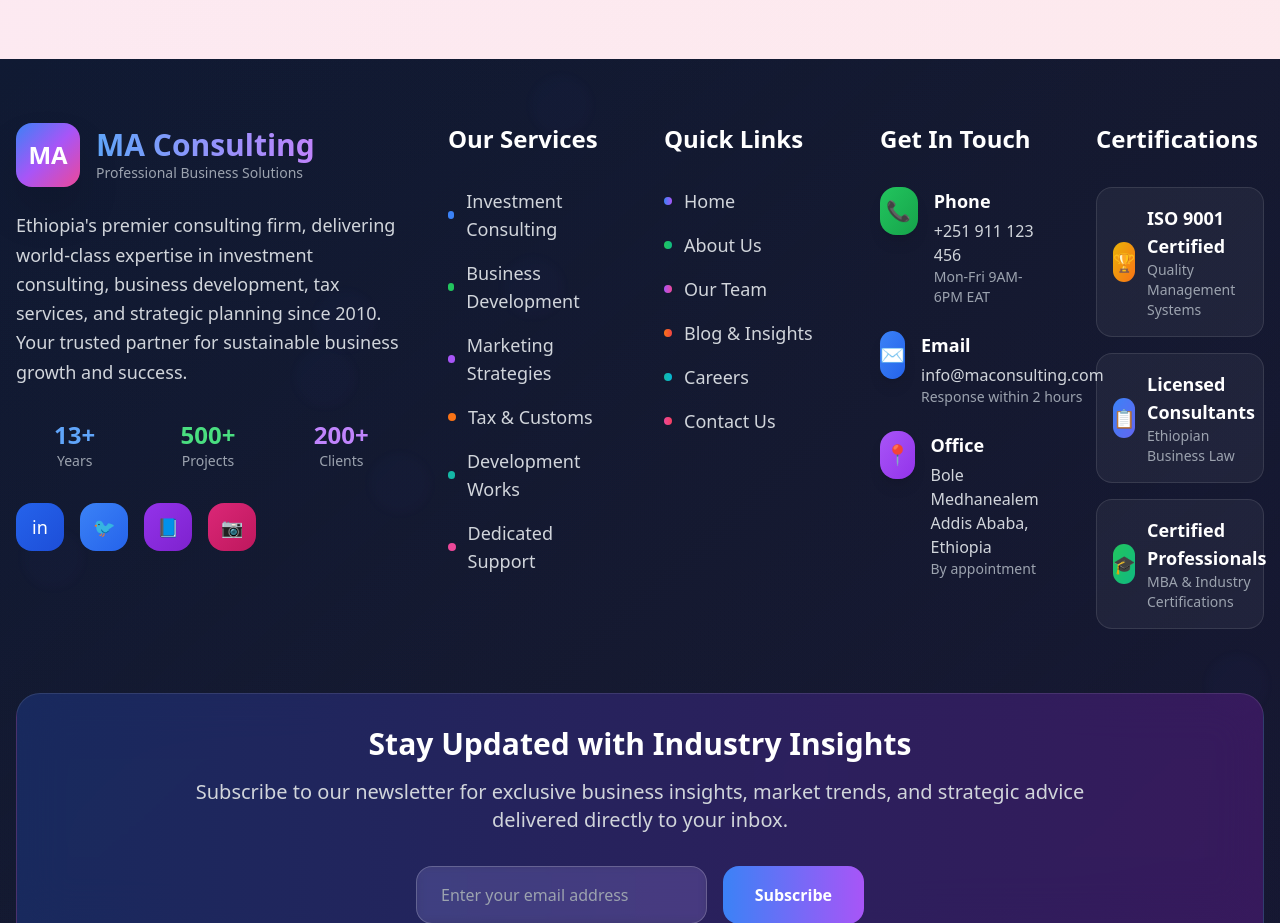
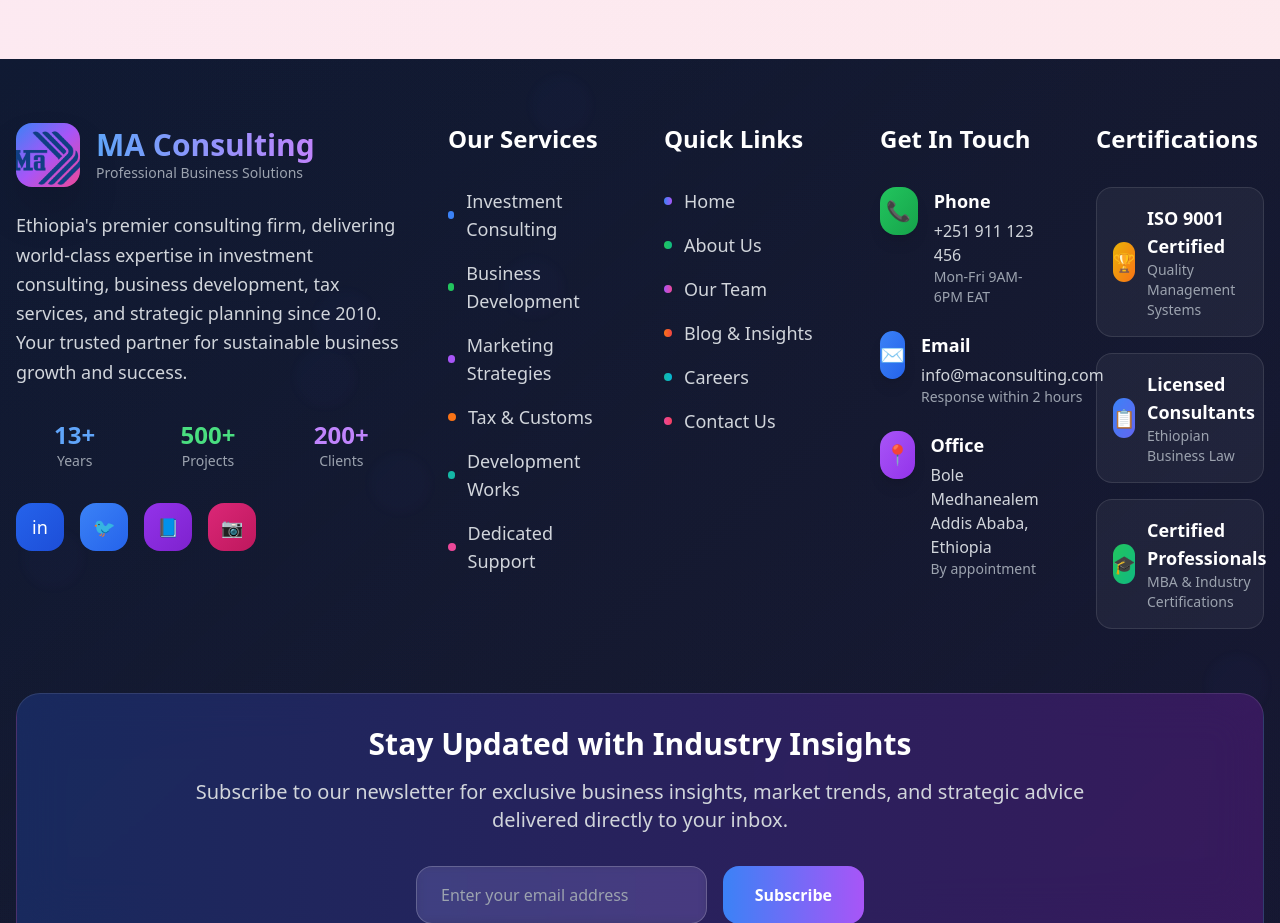
Before and after one commit to jonnahjr/MA-Consulting-Website, a React (Vite) app in the folder apps/web/: page / in a window 1280 px wide. Shown: the part 10080-11003 px from the top of the page. Built offline with nearby package versions, Linux system fonts and the light colour scheme; no server answers.

Commit message:
Add MA Consulting logo to Footer component

```diff
--- a/apps/web/src/components/Footer.tsx
+++ b/apps/web/src/components/Footer.tsx
@@ -1,3 +1,5 @@
+import maLogo from '../assets/images/team/ma.png'
+
 const Footer = () => {
   return (
     <footer className="bg-gradient-to-br from-slate-900 via-gray-900 to-slate-900 text-white relative overflow-hidden">
@@ -30,8 +32,17 @@ const Footer = () => {
           {/* Company Branding & Description */}
           <div className="lg:col-span-4 animate-fade-in-up">
             <div className="flex items-center space-x-4 mb-6">
-              <div className="w-16 h-16 bg-gradient-to-br from-blue-500 via-purple-500 to-pink-500 rounded-2xl flex items-center justify-center shadow-2xl">
-                <span className="text-2xl text-white font-bold">MA</span>
+              <div className="w-16 h-16 bg-gradient-to-br from-blue-500 via-purple-500 to-pink-500 rounded-2xl flex items-center justify-center shadow-2xl overflow-hidden">
+                <img
+                  src={maLogo}
+                  alt="MA Consulting Logo"
+                  className="w-full h-full object-cover"
+                  onError={(e) => {
+                    // Fallback to text logo if image fails to load
+                    const parent = e.currentTarget.parentElement!;
+                    parent.innerHTML = '<span class="text-2xl text-white font-bold">MA</span>';
+                  }}
+                />
               </div>
               <div>
                 <h3 className="text-3xl font-bold bg-gradient-to-r from-blue-400 to-purple-400 bg-clip-text text-transparent">
```
